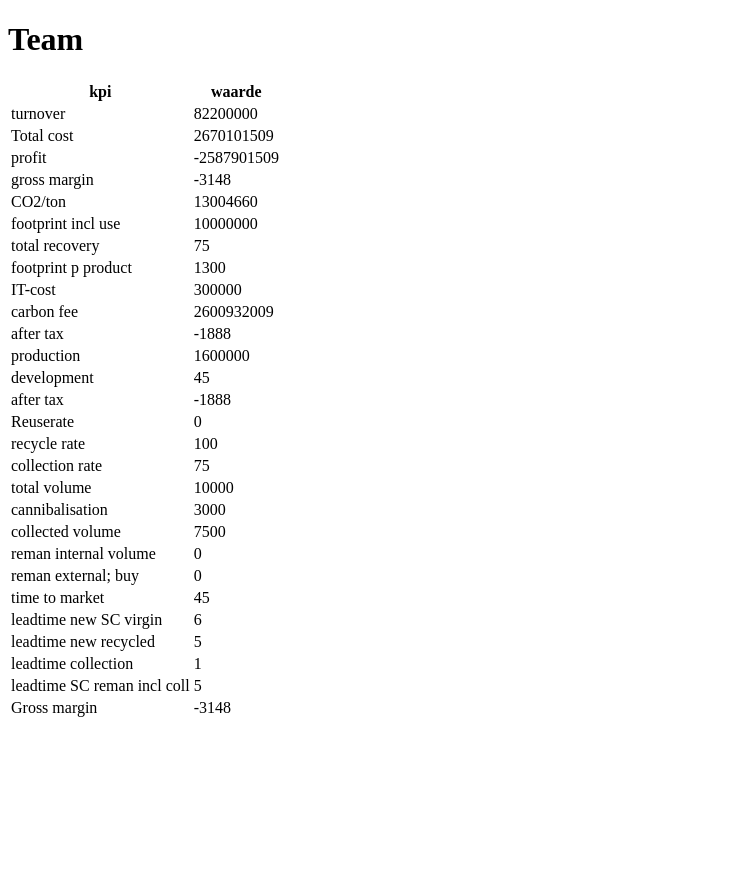
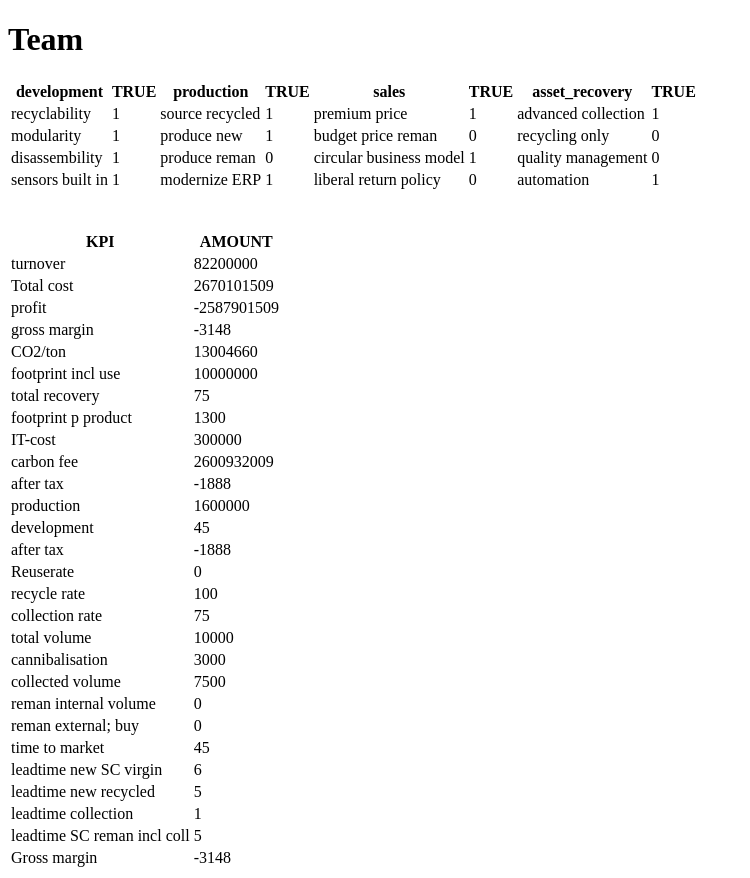
Before and after one commit to PeterBakkerOSWF/circuleap_pagina, a Flask app: page /score in a window 1280 px wide. Shown: the whole page, without its empty margins (0-750 px from the left). Before the commit the page ends 717 px from the top, so only its background shows below. Run offline with Flask 2, Linux system fonts and the light colour scheme.

Commit message:
Update score_team.html decisions included

```diff
--- a/templates/score_team.html
+++ b/templates/score_team.html
@@ -6,16 +6,32 @@
 <body>
     <h1>Team</h1>
     <table>
+        <tr><th>development</th><th>TRUE</th><th>production</th><th>TRUE</th><th>sales</th><th>TRUE</th><th>asset_recovery</th><th>TRUE</th></tr>
+        <tr><td>recyclability</td><td>{{development[0]}}</td><td>source recycled</td><td>{{production[0]}}</td>
+        <td>premium price</td><td>{{sales[0]}}</td><td>advanced collection</td><td>{{asset[0]}}</td></tr>
+
+        <tr><td>modularity</td><td>{{development[1]}}</td><td>produce new</td><td>{{production[1]}}</td>
+        <td>budget price reman</td><td>{{sales[1]}}</td><td>recycling only</td><td>{{asset[1]}}</td></tr>
+
+        <tr><td>disassembility</td><td>{{development[2]}}</td><td>produce reman</td><td>{{production[2]}}</td>
+        <td>circular business model</td><td>{{sales[2]}}</td><td>quality management</td><td>{{asset[2]}}</td></tr>
+
+        <tr><td>sensors built in</td><td>{{development[3]}}</td><td>modernize ERP</td><td>{{production[3]}}</td>
+        <td>liberal return policy</td><td>{{sales[3]}}</td><td>automation</td><td>{{asset[3]}}</td></tr>
+
         <tr>
-            <th>kpi</th>
-            <th>waarde</th>
+    </table>
+    <br><br>
+    <table>
+        <tr>
+            <th>KPI</th>
+            <th>AMOUNT</th>
             <th></th>
         </tr>
         {% for result in results %}
         <tr>
-            {% for cell in result %}
-                <td>{{ cell }}</td>
-            {% endfor %}
+            <td>{{ result[0] }}</td>
+            <td>{{ result[1] }}</td>
         </tr>
         {% endfor %}
     </table>
```
